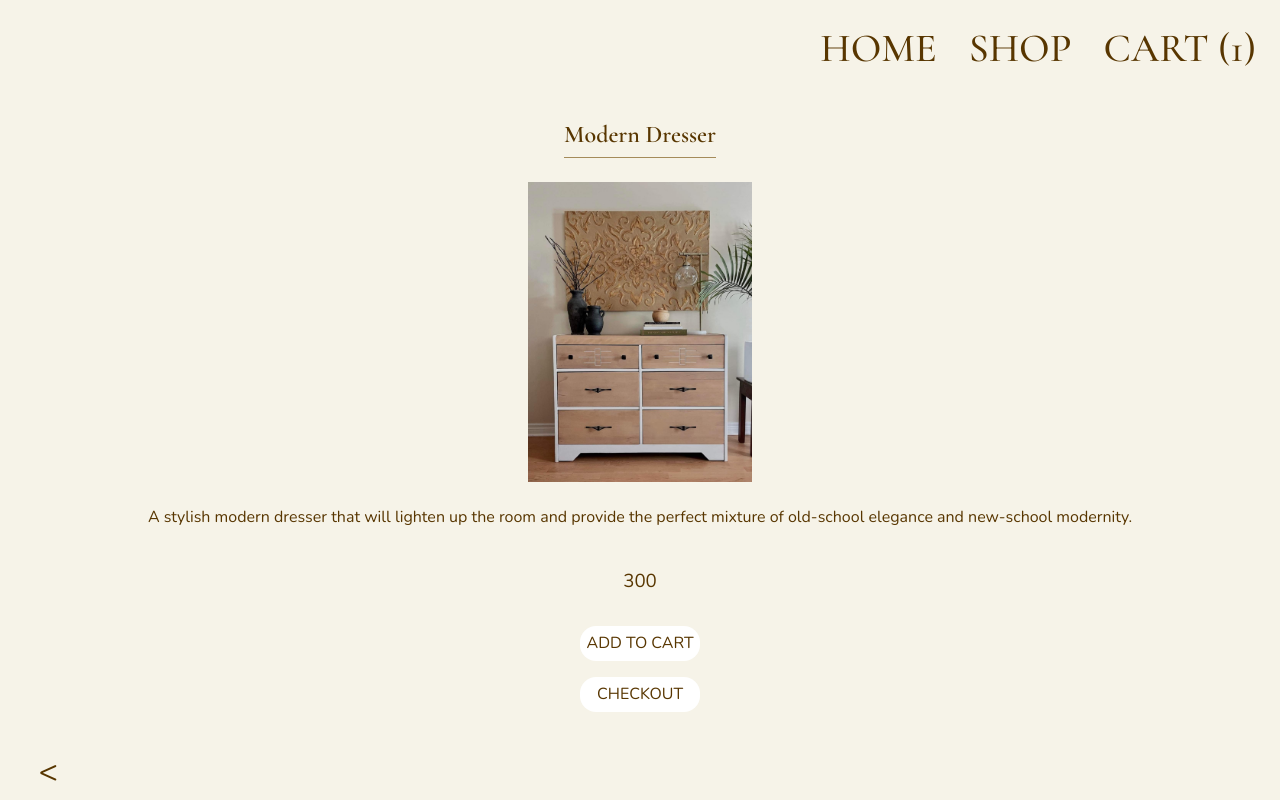
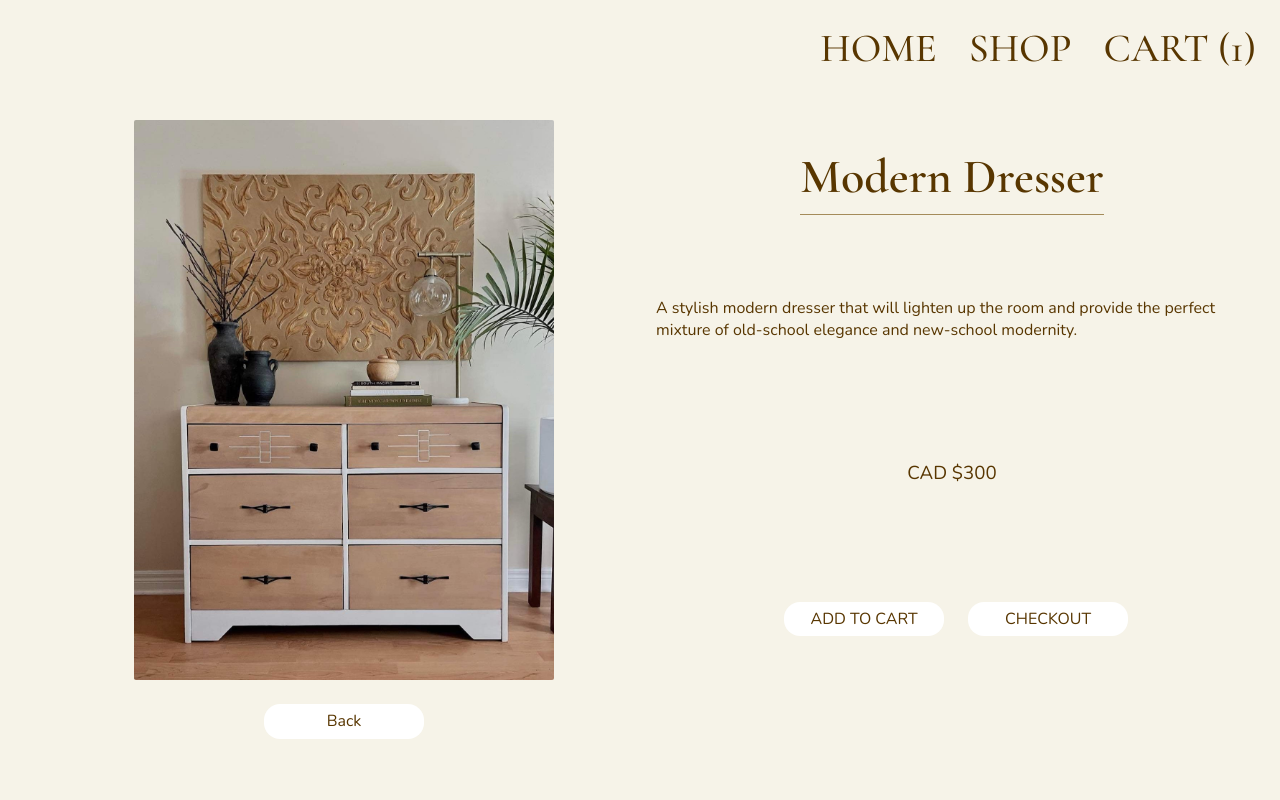
Before and after one commit to ParadiseLost69/shopping-cart-final, a React (Create React App) app: page /shop in a window 1280 px wide. Both pictures are taken after a click on the picture 320 px from the left and 386 px from the top of the page. Built offline with nearby package versions, Linux system fonts and the light colour scheme.

Commit message:
Implement add to cart logic

```diff
--- a/src/pages/Shop.jsx
+++ b/src/pages/Shop.jsx
@@ -6,14 +6,18 @@ import ItemPage from "./item-page/ItemPage";
 function Shop(props) {
   const [currentItem, setCurrentItem] = useState({});
 
+  //Sets current item to render correct item page
   function selectItem(e) {
+    window.scrollTo({ top: 0, behavior: "smooth" });
     const { id } = e.target;
     props.shopStock.map((item) => {
-      if (item.id == id) {
+      if (item.id === Number(id)) {
         setCurrentItem(item);
       }
     });
   }
+
+  //
   const inventory = props.shopStock.map((item) => {
     return (
       <Card
@@ -44,6 +48,8 @@ function Shop(props) {
           imageSource={currentItem.imageSource}
           currentItem={currentItem}
           setCurrentItem={setCurrentItem}
+          shopStock={props.shopStock}
+          setShopStock={props.setShopStock}
         />
       )}
     </main>
--- a/src/pages/item-page/ItemPage.css
+++ b/src/pages/item-page/ItemPage.css
@@ -1,5 +1,6 @@
-.test-image {
-  height: 300px;
+.item-image {
+  height: 40vh;
+  border-radius: 2px;
 }
 
 .item-page {
@@ -14,7 +15,7 @@
 }
 
 .item-name {
-  border-bottom: 0.025rem solid var(--secondary-color);
+  border-bottom: 0.0625rem solid var(--secondary-color);
   border-bottom-width: 0.08rem;
   padding-bottom: 0.5rem;
 }
@@ -28,8 +29,52 @@
   margin: 0.5rem;
 }
 
-.back-button {
+.back-button-mobile {
   background-color: transparent;
   place-self: start;
   font-size: 2rem;
 }
+.back-button-desktop {
+  display: none;
+}
+
+@media (min-width: 43.75rem) {
+}
+
+@media (min-width: 56.25rem) {
+  .item-page {
+    display: grid;
+    grid-template-columns: 1fr 1fr;
+    grid-template-rows: repeat(4, 1fr);
+    place-items: center;
+  }
+  .item-page * {
+    margin-left: 1rem;
+  }
+  .item-image {
+    height: 70vh;
+    grid-column: 1;
+    grid-row: 1/5;
+  }
+  .item-name {
+    font-size: clamp(2rem, 3rem, 4rem);
+    display: flex;
+    flex-wrap: wrap;
+  }
+  .button-group {
+    flex-direction: row;
+    width: 100%;
+    justify-content: center;
+  }
+  .button-group * {
+    width: 10rem;
+  }
+  .back-button-mobile {
+    display: none;
+  }
+  .back-button-desktop {
+    display: block;
+    place-self: center;
+    width: 10rem;
+  }
+}
--- a/src/pages/item-page/ItemPage.jsx
+++ b/src/pages/item-page/ItemPage.jsx
@@ -3,20 +3,37 @@ import "./ItemPage.css";
 
 function ItemPage(props) {
   function handleClick() {
+    window.scrollTo({ top: 0, behavior: "smooth" });
     props.setCurrentItem({});
+  }
+
+  function handleSubmit(id) {
+    console.log(id);
+    props.setShopStock(
+      props.shopStock.map((item) => {
+        if (id === item.id) {
+          return { ...item, quantity: item.quantity + 1 };
+        } else {
+          return item;
+        }
+      })
+    );
   }
   return (
     <div className="item-page">
       <h2 className="item-name">{props.name}</h2>
-      <img className="test-image" src={props.imageSource} alt="" />
+      <img className="item-image" src={props.imageSource} alt="" />
       <p>{props.description}</p>
-      <h3>{props.price}</h3>
+      <h3>CAD ${props.price}</h3>
       <div className="button-group">
-        <button>ADD TO CART</button>
+        <button onClick={() => handleSubmit(props.id)}>ADD TO CART</button>
         <button>CHECKOUT</button>
       </div>
-      <button className="back-button" onClick={handleClick}>
+      <button className="back-button-mobile" onClick={handleClick}>
         {"<"}
+      </button>
+      <button className="back-button-desktop" onClick={handleClick}>
+        Back
       </button>
     </div>
   );
```
